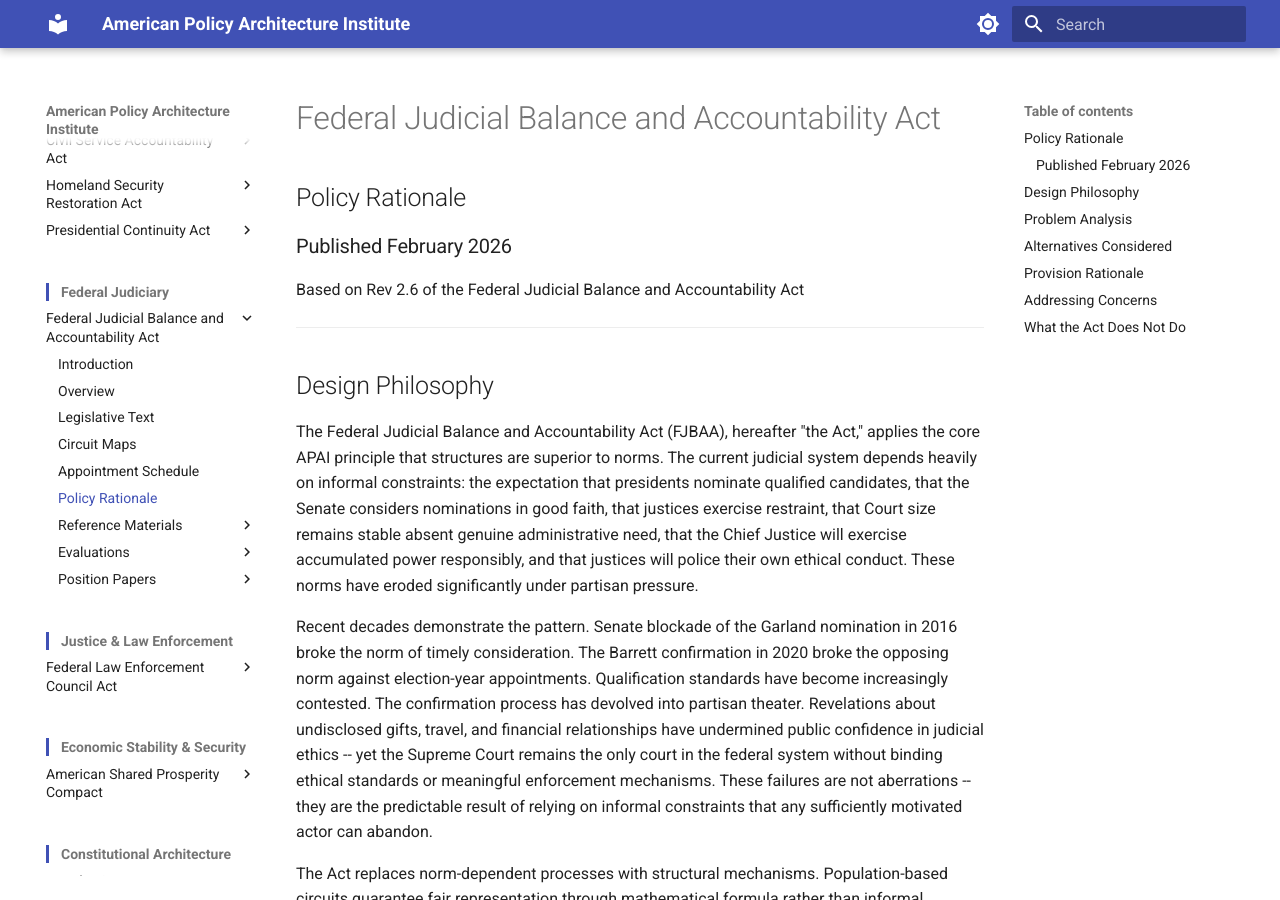
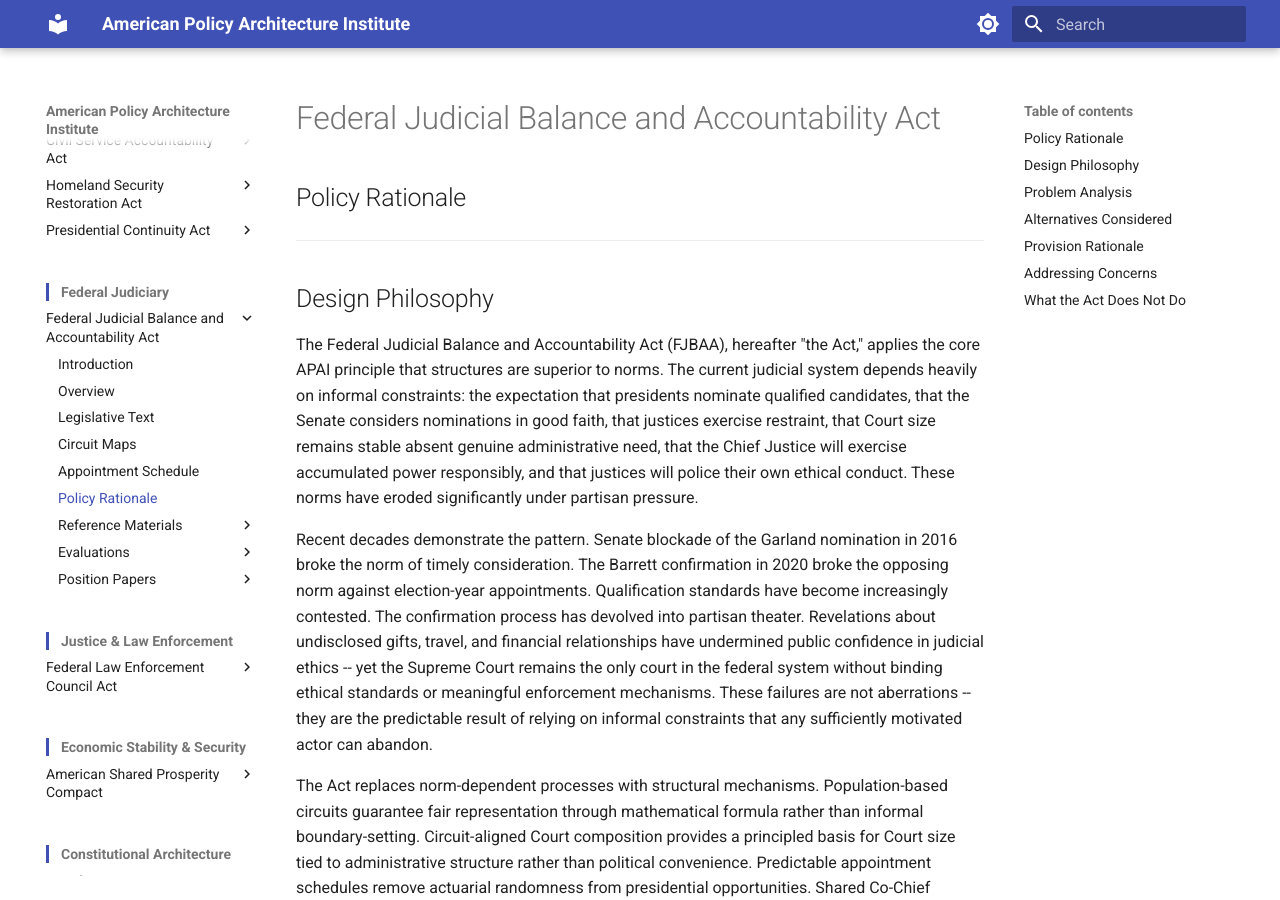
Before and after one commit to albertintech/apai, an MkDocs documentation site: the page built from docs/judiciary/fjbaa/policy-rationale.md, in a window 1280 px wide and 900 px high. Built offline with MkDocs 1.6.1 and Material for MkDocs 9.7.7, drawn with Linux system fonts in a browser that asks for light colours; some of the changed text lies outside the part shown.

Commit message:
Update policy-rationale.md

```diff
--- a/docs/judiciary/fjbaa/policy-rationale.md
+++ b/docs/judiciary/fjbaa/policy-rationale.md
@@ -1,10 +1,6 @@
 # Federal Judicial Balance and Accountability Act
 
 ## Policy Rationale
-
-### Published February 2026
-
-Based on Rev 2.6 of the Federal Judicial Balance and Accountability Act
 
 ---
 
@@ -549,8 +545,6 @@ The reform is deliberately focused on structural problems -- circuit imbalance,
 
 > 📥 [Download this document](https://github.com/albertintech/apai/blob/main/docs/judiciary/fjbaa/policy-rationale.md) (opens on GitHub -- click the ⬇ download button)
 
-*Last revised April 2026*
-
 ---
 
 *Prepared by Albert Ramos for The American Policy Architecture Institute*
```
